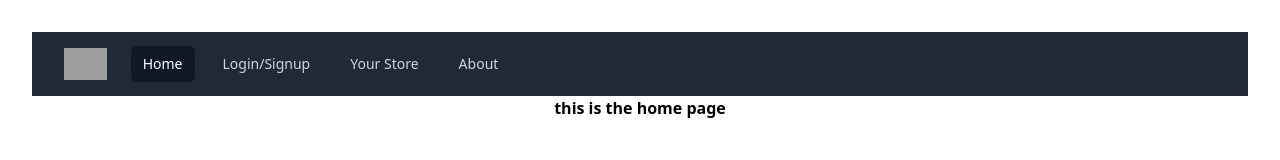
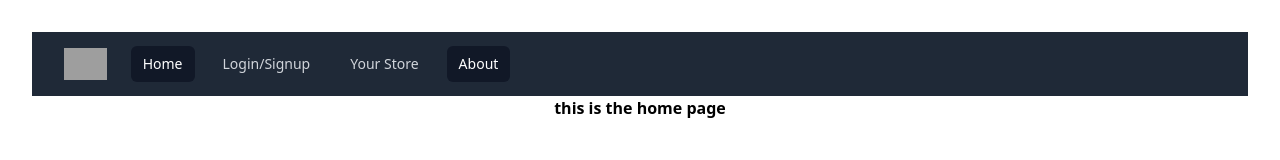
Before and after one commit to YuliyaTsoy/food-marketplace-app, a React (Vite) app in the folder client/: page / in a window 1280 px wide. Shown: the top 160 px of the page. Built offline with nearby package versions, Linux system fonts and the light colour scheme; grey boxes are pictures that could not be loaded.

Commit message:
added a current page conditional

```diff
--- a/client/src/components/Nav.jsx
+++ b/client/src/components/Nav.jsx
@@ -34,6 +34,7 @@ function NavBar() {
                                     )}
                                 </Disclosure.Button>
                             </div>
+                            {/* Company logo */}
                             <div className="flex flex-1 items-center justify-center sm:items-stretch sm:justify-start">
                                 <div className="flex flex-shrink-0 items-center">
                                     <img
@@ -45,19 +46,22 @@ function NavBar() {
                                 {/* {these are the desktop view for the nav} */}
                                 <div className="hidden sm:ml-6 sm:block">
                                     <div className="flex space-x-4">
-                                        {navigation.map((item) => (
-                                            <a
+                                        {navigation.map((item) => {
+                                            item.href == currentPage ? item.current = true : item.current = false;
+                                            return (
+                                                < a
                                                     key={item.name}
                                                     href={item.href}
-                                                className={classNames(
+                                                    className={
+                                                        classNames(
                                                             item.current ? 'bg-gray-900 text-white' : 'text-gray-300 hover:bg-gray-700 hover:text-white',
                                                             'rounded-md px-3 py-2 text-sm font-medium'
                                                         )}
-                                                aria-current={item.current ? 'page' : undefined}
                                                 >
                                                     {item.name}
                                                 </a>
-                                        ))}
+                                            )
+                                        })}
                                     </div>
                                 </div>
                             </div>
@@ -66,7 +70,8 @@ function NavBar() {
                     {/* mobile view tabs */}
                     <Disclosure.Panel className="sm:hidden">
                         <div className="space-y-1 px-2 pb-3 pt-2">
-                            {navigation.map((item) => (
+                            {navigation.map((item) => {
+                                (
                                     <Disclosure.Button
                                         key={item.name}
                                         as="a"
@@ -79,12 +84,14 @@ function NavBar() {
                                     >
                                         <p className='text-center'> {item.name} </p>
                                     </Disclosure.Button>
-                            ))}
+                                )
+                            })}
                         </div>
                     </Disclosure.Panel>
                 </>
-            )}
-        </Disclosure>
+            )
+            }
+        </Disclosure >
     )
 }
 
```
Lines whose indentation alone changed are shown as unchanged.
